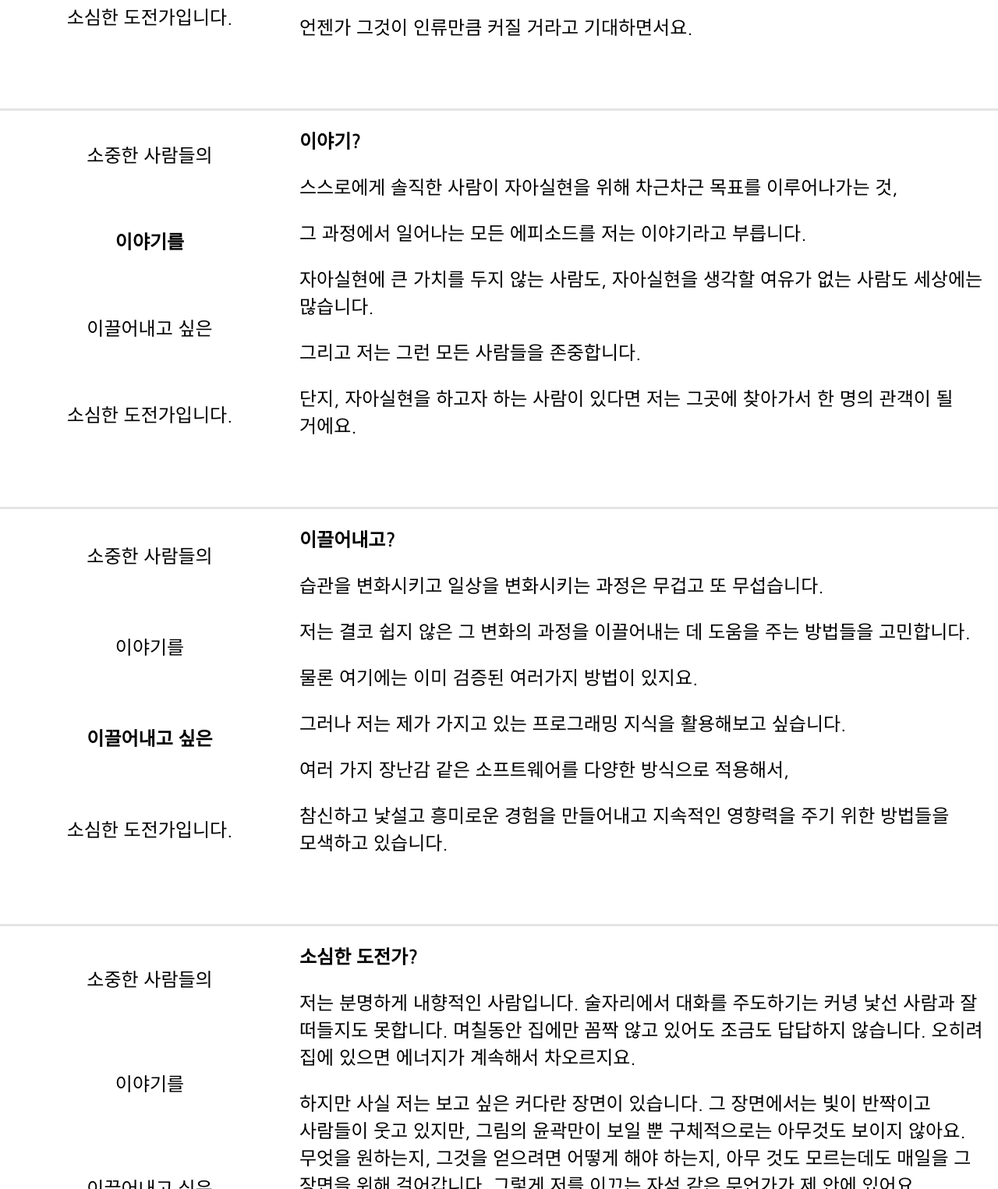
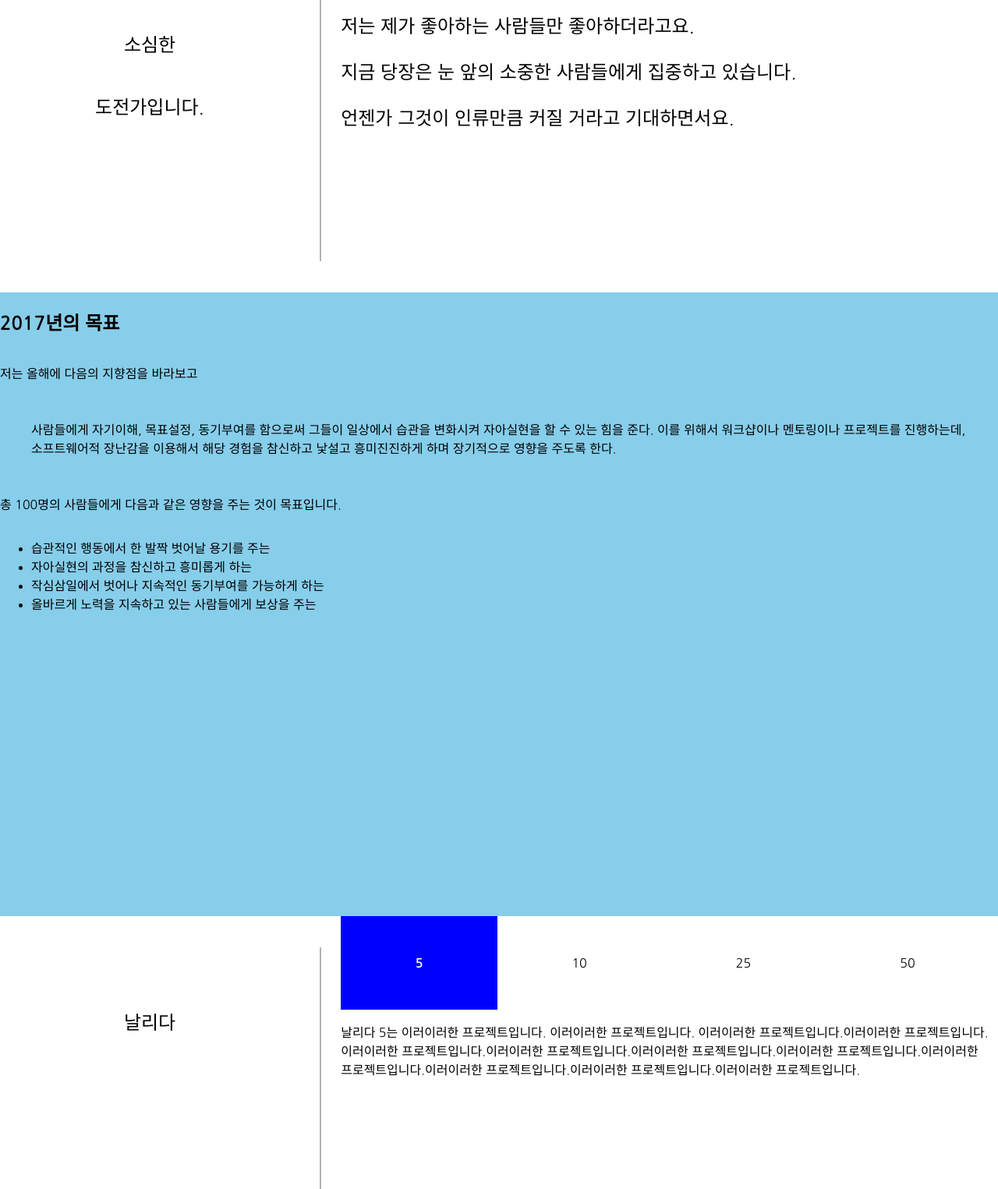
Before and after one commit to javelinsman/kiroong.me, a website: page html/index.html in a window 1280 px wide. Shown: the part 1275-2800 px from the top of the page at 78% size. Drawn offline with Linux system fonts and the light colour scheme; files that its build step writes are made by us from their sources.

Commit message:
적당히 만들다가 세이브

```diff
--- a/css/index.css
+++ b/css/index.css
@@ -73,6 +73,15 @@ nav div ul div {
     background-color: rgba(255, 255, 255, 0.3);
     width: 45%;
     display: flex;
+    padding: 20px;
+}
+
+.panel h1{
+    text-align: center;
+}
+
+.panel h2{
+    text-align: left;
 }
 
 .panel div {
@@ -85,12 +94,14 @@ nav div ul div {
 
 .intro {
     display: flex;
-    margin-top: 5%;
-    border-top: 3px solid rgba(0,0,0,0.1);
+    height: 100%;
 }
 
 .intro aside{
     width: 30%;
+    height: 50%;
+    margin-top: auto;
+    margin-bottom: auto;
     display: flex;
     flex-direction: column;
 }
@@ -99,17 +110,89 @@ nav div ul div {
     display: block;
     margin: auto;
     font-size: 150%;
+    cursor: pointer;
 }
 
-.intro div{
-    width: 70%;
+.vertical_line{
+    width: 0;
+    height: 90%;
+    border-right: 2px solid rgba(0, 0, 0, 0.3);
+    margin-left: 2%;
+    margin-right: 2%;
+    margin-top: auto;
+    margin-bottom: auto;
 }
 
-.intro div p{
+.intro .description{
+    width: 65%;
+    margin-top: auto;
+    margin-bottom: auto;
+}
+
+.intro .description p{
     font-size: 150%;
     word-break: keep-all;
 }
 
 .highlight {
     font-weight: bold;
+    background-color: skyblue;
 }
+
+/*
+    Objectives
+*/
+
+.objective{
+    display: flex;
+    flex-direction: column;
+    background-color: skyblue;
+    height: 100%;
+}
+
+/*
+    Nalida
+*/
+
+#nalida{
+    display: flex;
+    height: 100%;
+}
+
+#nalida aside{
+    width: 30%;
+    display: flex;
+    flex-direction: column;
+    padding: 0;
+}
+
+#nalida aside div{
+    font-size: 150%;
+    margin: auto;
+}
+
+#nalida .description {
+    display: flex;
+    width: 65%;
+    flex-direction: column;
+}
+
+#nalida .description .nav {
+    display: flex;
+    width: 100%;
+    height: 15%;
+}
+
+#nalida .description .nav div {
+    flex-grow: 1;
+    display: flex;
+}
+
+#nalida .description .nav .highlight {
+    background-color: blue;
+    color: white;
+}
+
+#nalida .description .nav div p {
+    margin: auto;
+}
--- a/html/index.html
+++ b/html/index.html
@@ -6,7 +6,9 @@
 
   <title>KIROONG.ME</title>
   <script src="https://use.fontawesome.com/7c6bbeef08.js"></script>
+
   <link rel="stylesheet" href="index.css">
+
 
   <!--[if lt IE 9]>
     <script src="https://cdnjs.cloudflare.com/ajax/libs/html5shiv/3.7.3/html5shiv.js"></script>
@@ -28,8 +30,8 @@
     <section id="title">
         <div class="panel">
             <div>
-                <h1>저는 최길웅입니다</h1>
-                <h2>소중한 사람들의<br>이야기를<br>이끌어내고 싶은<br>소심한 도전가입니다.</h2>
+                <h2>소중한 사람들의 이야기를 이끌어내고 싶은 소심한 도전가,</h2>
+                <h1>최길웅입니다.</h1>
             </div>
         </div>
     </section>
@@ -39,9 +41,11 @@
             <span class="highlight">소중한 사람들의</span>
             <span>이야기를</span>
             <span>이끌어내고 싶은</span>
-            <span>소심한 도전가입니다.</span>
+            <span>소심한</span>
+            <span>도전가입니다.</span>
         </aside>
-        <div>
+        <div class="vertical_line"></div>
+        <div class="description">
             <h1>소중한 사람들?</h1>
             <p>저와 맞닿아 같이 생활하고 있는 모든 사람들, 앞으로 맞닿게 될 모든 사람들입니다.</p>
             <p>사실 예전에는 모든 인류를 사랑하는 휴머니스트가 되고 싶었습니다.</p>
@@ -53,54 +57,40 @@
         </div>
     </section>
 
-    <section class="intro">
+    <section class="objective">
+        <h1>2017년의 목표</h1>
+        <p>저는 올해에 다음의 지향점을 바라보고</p>
+        <blockquote>
+            <p>사람들에게 자기이해, 목표설정, 동기부여를 함으로써 그들이 일상에서 습관을 변화시켜 자아실현을 할 수 있는 힘을 준다. 이를 위해서 워크샵이나 멘토링이나 프로젝트를 진행하는데, 소프트웨어적 장난감을 이용해서 해당 경험을 참신하고 낯설고 흥미진진하게 하며 장기적으로 영향을 주도록 한다.</p>
+        </blockquote>
+        <p>총 100명의 사람들에게 다음과 같은 영향을 주는 것이 목표입니다.</p>
+        <ul>
+            <li>습관적인 행동에서 한 발짝 벗어날 용기를 주는</li>
+            <li>자아실현의 과정을 참신하고 흥미롭게 하는</li>
+            <li>작심삼일에서 벗어나 지속적인 동기부여를 가능하게 하는</li>
+            <li>올바르게 노력을 지속하고 있는 사람들에게 보상을 주는</li>
+        </ul>
+    </section>
+
+    <section id="nalida">
         <aside>
-            <span>소중한 사람들의</span>
-            <span class="highlight">이야기를</span>
-            <span>이끌어내고 싶은</span>
-            <span>소심한 도전가입니다.</span>
+            <div>날리다</div>
+            <div>스터디</div>
+            <div>Series 100</div>
         </aside>
-        <div>
-            <h1>이야기?</h1>
-            <p>스스로에게 솔직한 사람이 자아실현을 위해 차근차근 목표를 이루어나가는 것,</p>
-            <p>그 과정에서 일어나는 모든 에피소드를 저는 이야기라고 부릅니다.</p>
-            <p>자아실현에 큰 가치를 두지 않는 사람도, 자아실현을 생각할 여유가 없는 사람도 세상에는 많습니다.</p>
-            <p>그리고 저는 그런 모든 사람들을 존중합니다.</p>
-            <p>단지, 자아실현을 하고자 하는 사람이 있다면 저는 그곳에 찾아가서 한 명의 관객이 될 거에요.</p>
+        <div class="vertical_line"></div>
+        <div class="description">
+            <div class="nav">
+                <div class="highlight"><p>5</p></div>
+                <div><p>10</p></div>
+                <div><p>25</p></div>
+                <div><p>50</p></div>
+            </div>
+            <div>
+                <p>날리다 5는 이러이러한 프로젝트입니다. 이러이러한 프로젝트입니다. 이러이러한 프로젝트입니다.이러이러한 프로젝트입니다.이러이러한 프로젝트입니다.이러이러한 프로젝트입니다.이러이러한 프로젝트입니다.이러이러한 프로젝트입니다.이러이러한 프로젝트입니다.이러이러한 프로젝트입니다.이러이러한 프로젝트입니다.이러이러한 프로젝트입니다.</p>
+            </div>
         </div>
     </section>
 
-    <section class="intro">
-        <aside>
-            <span>소중한 사람들의</span>
-            <span>이야기를</span>
-            <span class="highlight">이끌어내고 싶은</span>
-            <span>소심한 도전가입니다.</span>
-        </aside>
-        <div>
-            <h1>이끌어내고?</h1>
-            <p>습관을 변화시키고 일상을 변화시키는 과정은 무겁고 또 무섭습니다.</p>
-            <p>저는 결코 쉽지 않은 그 변화의 과정을 이끌어내는 데 도움을 주는 방법들을 고민합니다.</p>
-            <p>물론 여기에는 이미 검증된 여러가지 방법이 있지요.</p>
-            <p>그러나 저는 제가 가지고 있는 프로그래밍 지식을 활용해보고 싶습니다.</p>
-            <p>여러 가지 장난감 같은 소프트웨어를 다양한 방식으로 적용해서,</p>
-            <p>참신하고 낯설고 흥미로운 경험을 만들어내고 지속적인 영향력을 주기 위한 방법들을 모색하고 있습니다.</p>
-        </div>
-    </section>
-
-    <section class="intro">
-        <aside>
-            <span>소중한 사람들의</span>
-            <span>이야기를</span>
-            <span>이끌어내고 싶은</span>
-            <span class="highlight">소심한 도전가입니다.</span>
-        </aside>
-        <div>
-            <h1>소심한 도전가?</h1>
-            <p>저는 분명하게 내향적인 사람입니다. 술자리에서 대화를 주도하기는 커녕 낯선 사람과 잘 떠들지도 못합니다. 며칠동안 집에만 꼼짝 않고 있어도 조금도 답답하지 않습니다. 오히려 집에 있으면 에너지가 계속해서 차오르지요.</p>
-            <p>하지만 사실 저는 보고 싶은 커다란 장면이 있습니다. 그 장면에서는 빛이 반짝이고 사람들이 웃고 있지만, 그림의 윤곽만이 보일 뿐 구체적으로는 아무것도 보이지 않아요. 무엇을 원하는지, 그것을 얻으려면 어떻게 해야 하는지, 아무 것도 모르는데도 매일을 그 장면을 위해 걸어갑니다. 그렇게 저를 이끄는 자석 같은 무언가가 제 안에 있어요.</p>
-            <p>그래서 저는 계속해서 이상한 도전들을 하고 사람들을 만납니다. 소심한 저로서는 목적지도 모르는 낯선 여행이 항상 무섭지만 멈출 수는 없어요. 쇠막대기 끝에 붙어 있는 두부처럼, 겉보기로는 흐물거리며 힘이 없어 보여도 등 뒤에 막강한 추진력이 있는 저는 스스로를 도전가라고 부르고 싶습니다.</p>
-        </div>
-    </section>
 </body>
 </html>
```
